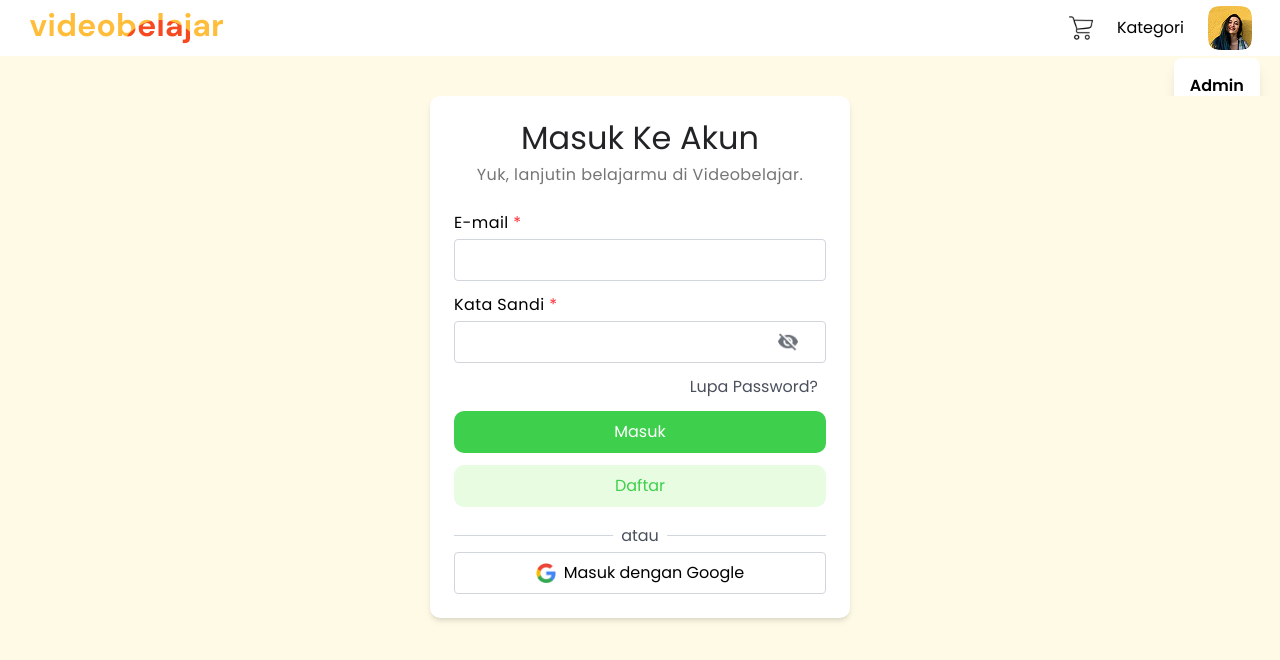
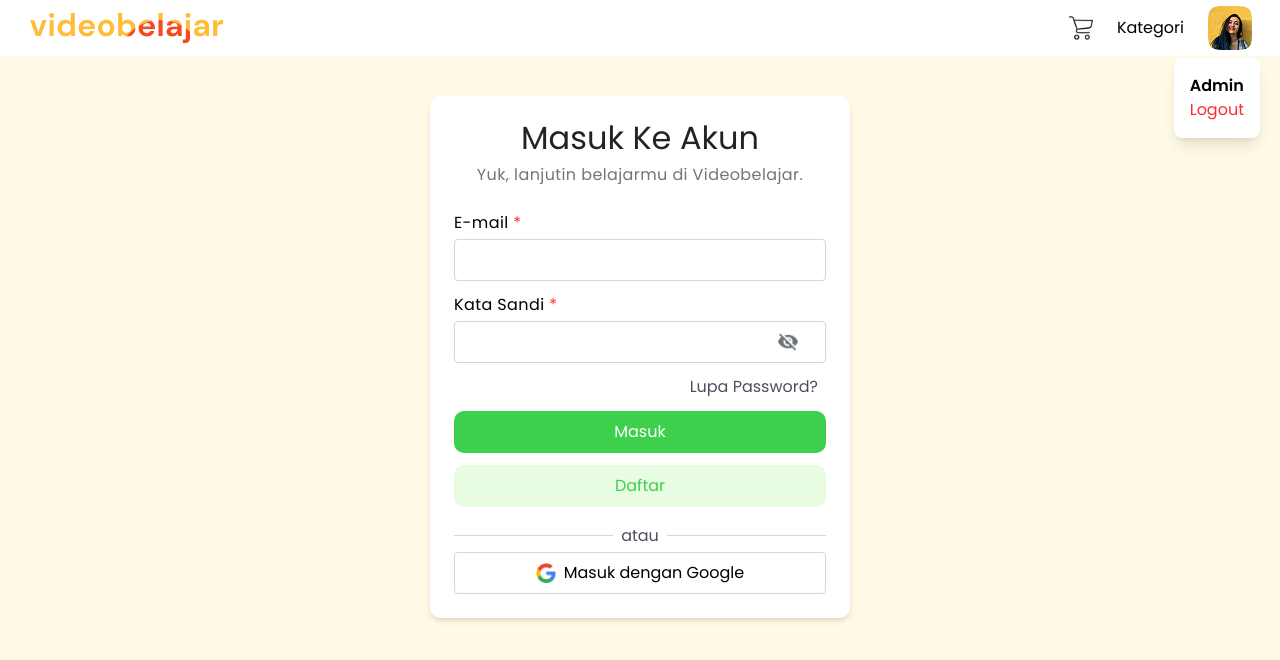
Before and after one commit to Aldihrjntn/Mission_8_adv_FE_2, a React (Vite) app: page /login in a window 1280 px wide. Both pictures are taken after a click on the picture 1230 px from the left and 28 px from the top of the page. Shown: the top 660 px of the page. Built offline with nearby package versions, Linux system fonts and the light colour scheme; no server answers.

Commit message:
update_dropdown

```diff
--- a/src/components/organisems/Navbar.jsx
+++ b/src/components/organisems/Navbar.jsx
@@ -35,7 +35,7 @@ export default function Navbar() {
             onClick={() => navigate('/cart')} />
             <span className="mr-5">Kategori</span>
               <img onClick={handleDropdown} src={Avatar} alt="User" className="w-[44px] h-auto mr-5 rounded-[10px]" />
-            <div className="dropdown-content hidden absolute bg-white shadow-lg rounded-lg right-5 p-4 mt-35">
+            <div className="dropdown-content hidden absolute bg-white shadow-lg rounded-lg right-5 p-4 mt-35 z-50">
               <p onClick={() => navigate('/admin')} className='font-bold flex items-center justify-between md:block cursor-pointer'>Admin</p>
               <button onClick={handleLogout} className="text-red-500">Logout</button>
             </div>
```
